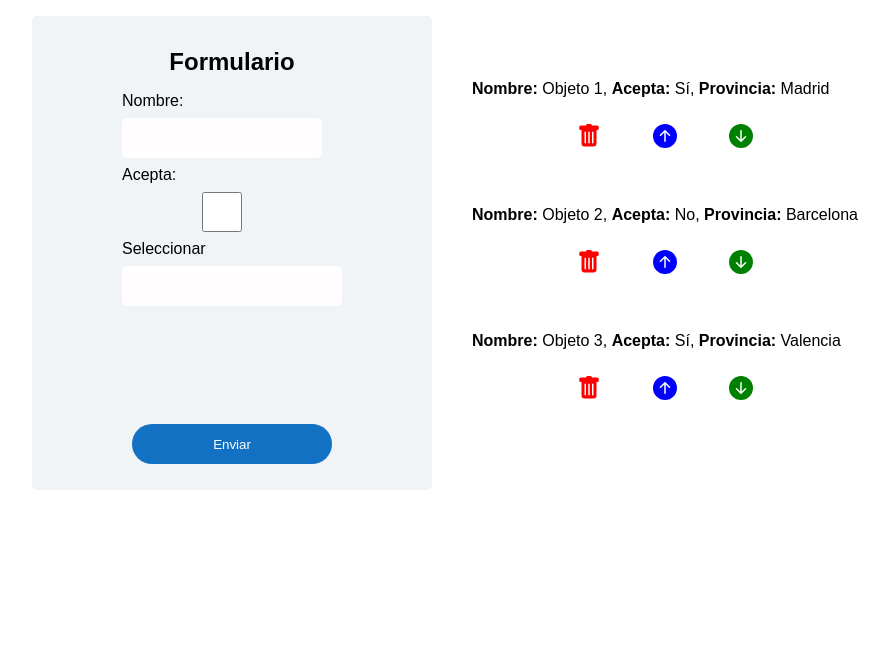
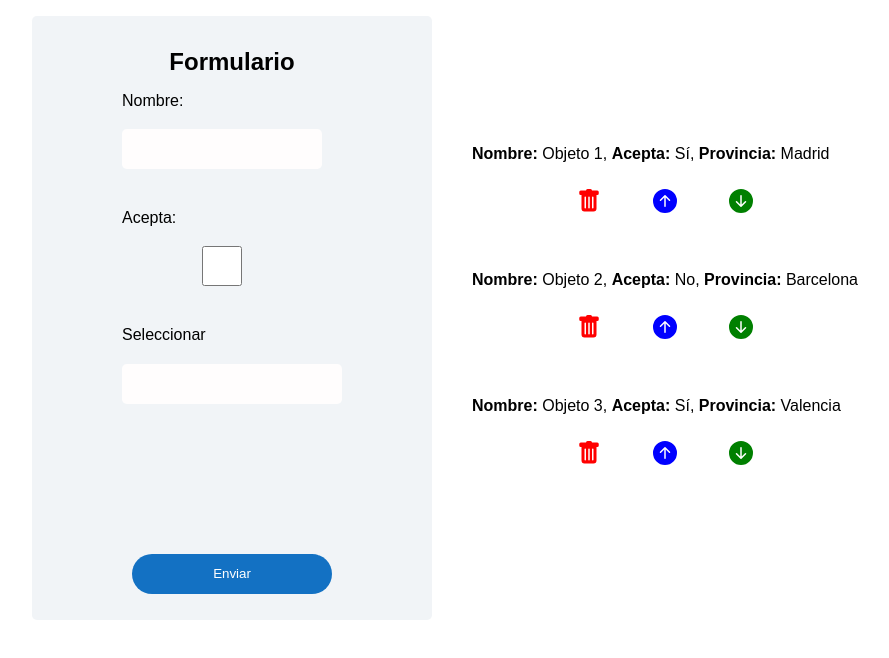
Before and after one commit to hello-world-capitanes/devops-react, a React (Vite) app: page / in a window 1280 px wide. Shown: the top 658 px of the page, without its empty margins (191-1080 px from the left). Built offline with nearby package versions, Linux system fonts and the light colour scheme.

Commit message:
Added more spacing to form elements

```diff
--- a/src/index.css
+++ b/src/index.css
@@ -89,7 +89,7 @@
   justify-content: start;
   align-items: center;
   padding: 0.5rem;
-  margin: 0.5rem 0;
+  margin: 1.2rem 0 2.5rem 0;
 }
 
 .inputText {
```
